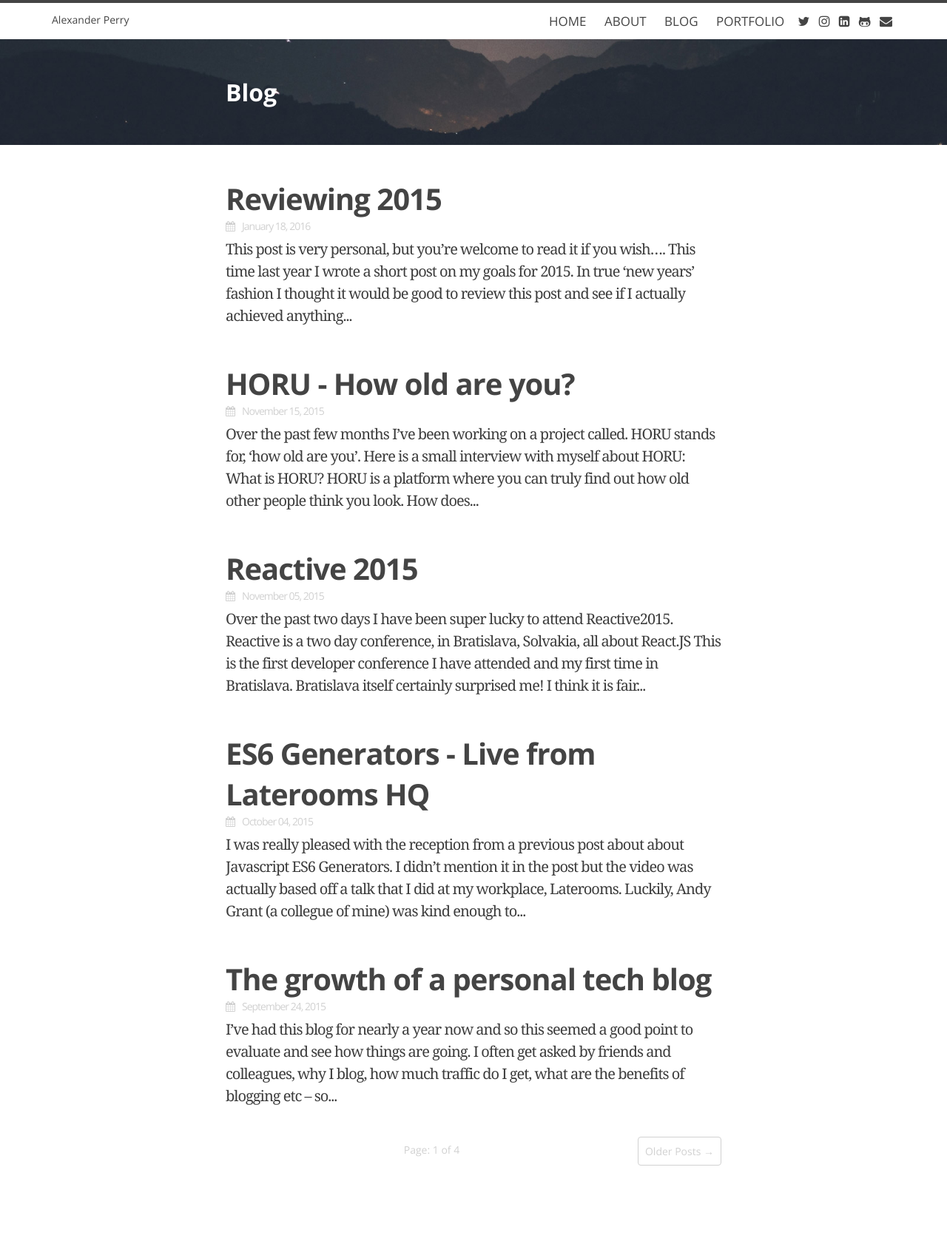
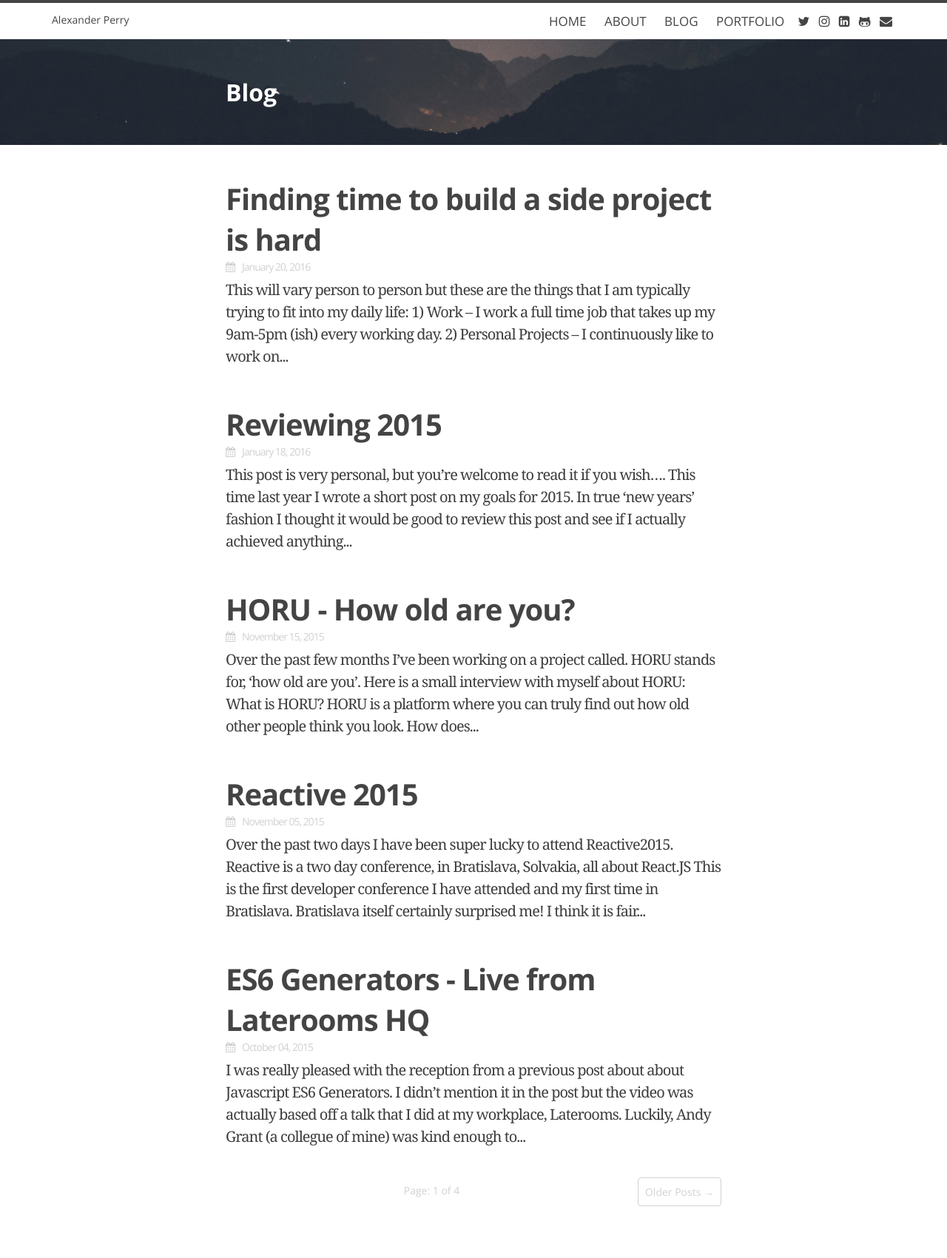
Before and after one commit to pezza3434/PersonalSite, a Jekyll site: the page built from blog/index.html, in a window 1280 px wide. Shown: the whole page at 74% size. Built offline with Jekyll 4.4.1, drawn with Linux system fonts in a browser that asks for light colours; nearby versions of some CDN libraries; the list of posts is cut into pages by our own code; comment, search, counter and statistics services are not loaded; before the commit the page ends 1646 px from its top, so only the background shows below that; some of the changed lines change nothing that is shown.

Commit message:
Added new blog post

```diff
--- /dev/null
+++ b/_posts/2016-01-20-finding-time-to-build-a-side-project-is-hard.markdown
@@ -0,0 +1,45 @@
+---
+layout: post
+title:  "Finding time to build a side project is hard"
+date:   2016-01-20 08:02:00
+categories: personal
+description: A look at why finding the time to build a side project can be so difficult and what you can do about it.
+---
+
+<p class="lead">This will vary person to person but these are the things that I am typically trying to fit into my daily life:</p>
+
+**1) Work** – I work a full time job that takes up my 9am-5pm (ish) every working day.
+
+**2) Personal Projects** – I continuously like to work on a side project. This can be either be to actually launch something like [horu](http://horu.io) or simply to mess around in a new technology.
+
+**3) Career Progression** – I want to progress my career. This can involve either taking extra time to go over things I have not fully understood at work, reading books, or learning a new technology that we are introducing in the upcoming weeks/months at work.
+
+**4) Family** – Super important. There should and will always be time in my life for family.
+
+**5) Life** – By this I mean time to sometimes just let life just pass you by. There doesn’t always have to be a schedule for everything.
+
+**6) Fun things** - This includes socialising with friends, going on holiday, going to the cinema, chilling out and watching TV for a while, doing some exercise, etc.
+
+### What has and hasn't worked
+
+Over the past 6-12 months I’ve really tried to boost my productivity. The following is some things I think have and haven’t worked.
+
+I do my own work, before work. In other words, I wake up before work, usually giving myself at least an hour on the computer or notepad. This has been super effective and is probably one of my most productive hours of the day. The key to making use of this short time is knowing exactly what I’m going to do with it. I will almost always go to bed the night before knowing exactly what I'll' be working on the next morning, otherwise I will still be staring at the screen not knowing what to do.
+
+![Sleeping cat](/images/posts/side-project/sleeping.jpg "sleeping cat")
+<span class="credit"> Credit: <a href="http://www.flickr.com/photos/51607907@N03/6662357209">Sleeping cat</a></span>
+
+The important point about waking up earlier is that it shouldn’t equal less sleep. Go to bed earlier if you want to get up. Less sleep is counter productive.
+
+Make use of your ‘dead’ time. By ‘dead’ time I mean time that isn’t mentally taxing and you could also be doing something else. A perfect example of this is your commute to work. I spend 30-40 minutes each day commuting to work (I used to get the tram but now I walk); 5 days a week, that’s two and a half hours. Chances are you’re spending this time either staring out of the window, or listening to music. One of the best things I ever did was to fill this time with either podcasts or audio books. This is instantly ‘de-stressing’ because I now don’t feel like my commute is wasted time, which was incredibly frustrating before.
+
+![pomodoro technique](/images/posts/side-project/pomodoro.jpg "Pomodoro technique")
+<span class="credit"> Credit: <a href="http://www.flickr.com/photos/51607907@N03/6662357209">I bought an egg timer</a></span>
+
+A particular technique I have found useful to be productive is the pomodoro technique. It’s super simple; you work in periods of 25 minutes, giving yourself a 5 minute rest in-between. Each one of these 25 minute periods counts as a pomodoro and must be super focused time spent on a task with no distractions. The good thing about this, for example, is that you can aim to do 8-10 pomodoros and know by the end of it that you have been productive. This removes the guilt about spending the rest of the day watching TV on the sofa.
+
+In my experience this technique wouldn’t work well at work but works well at home on personal projects. I haven’t actually tried it at work but as a team we are constantly answering each others questions or helping to solve each others problems. We also ‘pair program’ a lot which would make this difficult. It’s much more difficult at work to be completely distraction free for an entire day. However, with my personal projects and when working from home it has helped a lot when trying to maintain focus.
+
+Ultimately you need to find things that work for you and experiment. What I do, for example, will probably not directly be applicable to your circumstances, but you should be able to at least slightly adjust the ideas to fit them into your life.
+
+I’m not 100% sure where I heard this from but I once heard that if you intend to do something and you do it then you are being productive. Therefore if you intend to watch Netflix all day and that’s exactly what you do then that’s fine! However, it’s the times when I’ve wanted to work on something and instead done something completely different is the times when I’m left disappointed.
--- a/_sass/_postindex.scss
+++ b/_sass/_postindex.scss
@@ -51,6 +51,9 @@
     color: $post-color;
     letter-spacing: -1px;
     margin-bottom: 40px;
+}
+.credit {
+    font-size:12px;
 }
 .post-footer {
     margin: 38px auto;
```
Also changed, not shown: images/posts/side-project/pomodoro.jpg (added), images/posts/side-project/sleeping.jpg (added).
